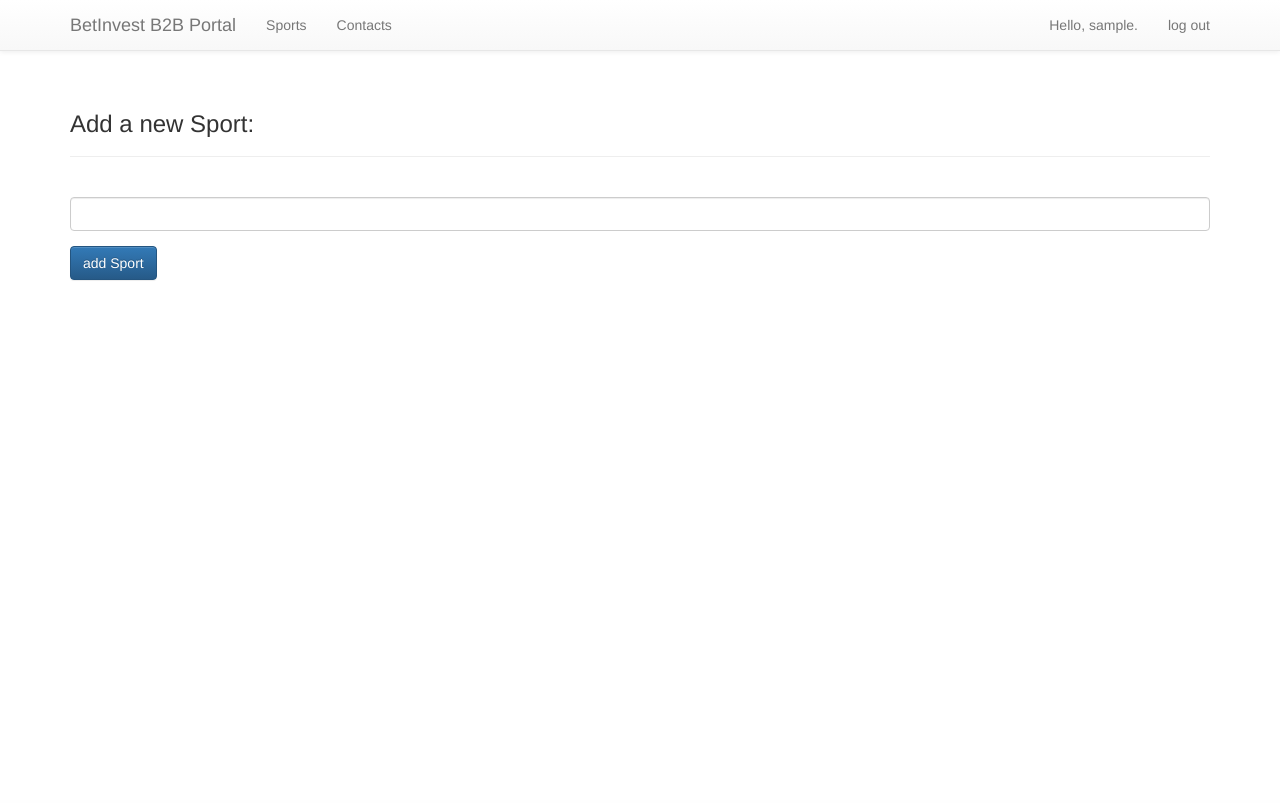
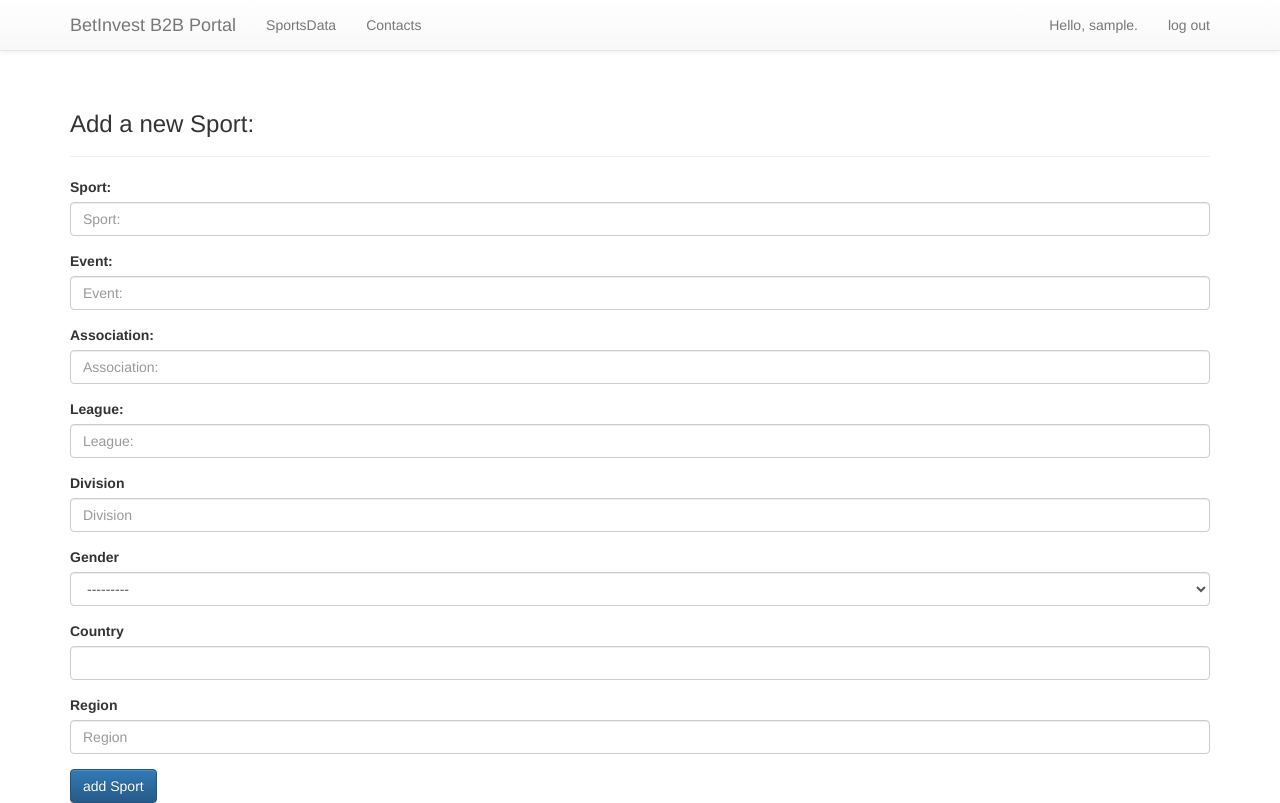
Before and after one commit to ValentynKyrylenko/betinvest_b2b_translate, a Django app: page /new_topic/ in a window 1280 px wide. Before the commit the page ends 281 px from the top, so only its background shows below. Run offline with Django 3.2, Linux system fonts and the light colour scheme; the visitor is signed in with stand-in values (Sample User, id 1); some libraries are stand-ins or nearby versions.

Commit message:
Links_added

```diff
--- a/learning_logs/forms.py
+++ b/learning_logs/forms.py
@@ -1,17 +1,43 @@
 from django import forms
 from .models import Topic, Entry
+from django.forms.widgets import SelectDateWidget, Select, CheckboxSelectMultiple
+from django_countries.widgets import CountrySelectWidget
+
+GENDER = (
+    ('M', 'Male'),
+    ('F', 'Female'),
+)
 
 
 class TopicForm(forms.ModelForm):
     class Meta:
         model = Topic
-        fields = ['text']
-        labels = {'text': ' '}
+        fields = [
+            'sport',
+            'event',
+            'asoc',
+            'league',
+            'devision',
+            'gender',
+            'country',
+            'region',
+        ]
+
+        labels = {
+            'sport': 'Sport:',
+            'event': 'Event:',
+            'asoc': 'Association:',
+            'league': 'League:',
+            'devision': 'Division',
+            'gender': 'Gender',
+            'country': 'Country',
+            'region': 'Region',
+        }
+        widgets = {'country': CountrySelectWidget()}
 
 
 class EntryForm(forms.ModelForm):
     class Meta:
         model = Entry
         fields = ['text']
-        labels = {'text': ''}
-        widgets = {'text': forms.Textarea(attrs={'cols': 80})}
+        labels = {'text': 'URL:'}
--- a/learning_logs/models.py
+++ b/learning_logs/models.py
@@ -1,22 +1,64 @@
 from django.db import models
 from django.contrib.auth.models import User
+from django_countries.fields import CountryField
+
+import django_tables2 as tables
+import django_filters
+from crispy_forms.helper import FormHelper
+from crispy_forms.bootstrap import InlineCheckboxes
+from crispy_forms.layout import Layout, Fieldset, ButtonHolder, Submit, Field, Div
+
+from django_tables2.utils import A
+from django_countries.widgets import CountrySelectWidget
+
 
 # A topic a user is learning about
 
+# Managers / Manager methods
+
+
+class TopicManager (models.Manager):
+    def event_finder(self, keyword):
+        # Self refers to the manager itself
+        return self.filter(event__icontains=keyword)
+
+# Modifying Initial Manager QuerySets
+
+
+class MaleManager(models.Manager):
+    def get_queryset(self):
+        return super(MaleManager, self).get_queryset().filter(gender='M')
+
+
+class FemaleManager(models.Manager):
+    def get_queryset(self):
+        return super(FemaleManager, self).get_queryset().filter(gender='F')
+
 
 class Topic(models.Model):
-    text = models.CharField(max_length=200)
+    sport = models.CharField(max_length=200, default='')
+    event = models.CharField(max_length=200)
+    asoc = models.CharField(max_length=200, blank=True)
+    league = models.CharField(max_length=200, blank=True)
+    devision = models.CharField(max_length=200, blank=True,)
+    gender = models.CharField(max_length=1, choices=(('M', 'Male'), ('F', 'Female')), blank=True)
+    country = CountryField(blank=True, null=True)
+    region = models.CharField(max_length=200, blank=True)
     date_added = models.DateTimeField(auto_now_add=True)
     owner = models.ForeignKey(User)
+    managers = TopicManager()
+    objects = models.Manager()
+    man = MaleManager()
+    female = FemaleManager()
 
     def __str__(self):
-        return self.text
+        return u'Sport is %s | Event is %s | Association is  %s | League is %s | Devision is %s | Gender is %s | Country is %s | Region is %s' % (self.sport, self.event, self.asoc, self.league, self.devision, self.gender, self.country, self.region)
 
 
 class Entry(models.Model):
     '''Something specific about topic'''
     topic = models.ForeignKey(Topic, on_delete=models.CASCADE)
-    text = models.TextField()
+    text = models.URLField(blank=True)
     date_added = models.DateTimeField(auto_now_add=True)
 
     class Meta:
@@ -24,4 +66,60 @@ class Entry(models.Model):
 
         def __str__(self):
             """Return a string representation of the model."""
-            return self.text[:50] + "..."
+            return self.text
+
+# Table
+
+
+class TopicTable(tables.Table):
+    sport = tables.LinkColumn('learning_logs:topic', args=[A('pk')])
+
+    class Meta:
+        model = Topic
+        # add class="paleblue" to <table> tag
+        attrs = {'class': 'paleblue'}
+        fields = (
+            'sport',
+            'event',
+            'asoc',
+            'league',
+            'devision',
+            'gender',
+            'country',
+            'region',
+        )
+
+
+# Filters
+class TopicFilter(django_filters.FilterSet):
+    sport = django_filters.CharFilter(lookup_expr='icontains')
+    event = django_filters.CharFilter(lookup_expr='icontains')
+    asoc = django_filters.CharFilter(lookup_expr='icontains')
+    league = django_filters.CharFilter(lookup_expr='icontains')
+    devision = django_filters.CharFilter(lookup_expr='icontains')
+    # country = django_filters.CharFilter(lookup_expr='icontains')
+    region = django_filters.CharFilter(lookup_expr='icontains')
+
+    class Meta:
+        model = Topic
+        fields = ['sport', 'event', 'asoc', 'league', 'devision', 'gender', 'country']
+
+
+class TopicFilterFormHelper(FormHelper):
+    form_method = 'GET'
+    form_class = 'form-inline'
+    layout = Layout(
+        Div(
+            Div('sport', css_class='col-sm-3'),
+            Div('event', css_class='col-sm-3'),
+            Div('asoc', css_class='col-sm-3'),
+            Div('league', css_class='col-sm-3'),
+            css_class='row'),
+        Div(
+            Div('gender', css_class='col-sm-3'),
+            Div('devision', css_class='col-sm-3'),
+            Div('country', css_class='col-sm-6'),
+            css_class='row'),
+
+        Div(Div(Submit('submit', 'Apply Filter', css_class='btn btn-secondary'), css_class='col-sm-3 pull-left', style='margin-top: 10px;'), css_class='row')
+    )
--- a/learning_logs/templates/learning_logs/base.html
+++ b/learning_logs/templates/learning_logs/base.html
@@ -36,7 +36,7 @@
 </div>
         <div id="navbar" class="navbar-collapse collapse">
           <ul class="nav navbar-nav">
-            <li><a href="{% url 'learning_logs:topics' %}">Sports</a></li>
+            <li><a href="{% url 'learning_logs:topics_table' %}">SportsData</a></li>
           </ul>
           <ul class="nav navbar-nav">
             <li><a href="{% url 'contacts:contacts_table' %}">Contacts</a></li>
--- a/learning_logs/templates/learning_logs/new_entry.html
+++ b/learning_logs/templates/learning_logs/new_entry.html
@@ -3,7 +3,7 @@
 
 {% block content %}
   <p><a href="{% url 'learning_logs:topic' topic.id %}">{{ topic }}</a></p>
-  <p>Add a new entry to: {{topic }}</p>
+
   <form action="{% url 'learning_logs:new_entry' topic.id %}" method='post' class="form">
        {% csrf_token %}
        {% bootstrap_form form %}
--- a/learning_logs/urls.py
+++ b/learning_logs/urls.py
@@ -1,6 +1,9 @@
 """Defines URL patterns for learning_logs."""
 from django.conf.urls import url
 from . import views
+from django.contrib.auth.decorators import login_required
+
+from learning_logs.views import TopicsTableView
 
 urlpatterns = [
     # Home view
@@ -19,4 +22,9 @@ urlpatterns = [
     url(r'^delete_entry/(?P<delete_id>\d+)/$', views.delete_entry, name='delete_entry'),
     # Delete Topic
     url(r'^delete_topic/(?P<delete_id>\d+)/$', views.delete_topic, name='delete_topic'),
+    # Display all topics in a table
+    url(r'^topics_table/$', login_required(TopicsTableView.as_view()), name='topics_table'),
+    # Editinng topic
+    url(r'^edit_topic/(?P<record_id>\d+)/$', views.edit_topic, name='edit_topic'),
+
 ]
--- a/learning_logs/views.py
+++ b/learning_logs/views.py
@@ -11,6 +11,15 @@ from .forms import EntryForm
 # Counting objects
 from django.db.models import Count
 
+# Tables
+from django_tables2 import RequestConfig
+from django.views.generic import TemplateView
+from django_tables2 import SingleTableView
+from .models import TopicTable, TopicFilter, TopicFilterFormHelper
+
+# Permission
+from django.contrib.auth.decorators import permission_required
+
 
 def index(request):
     '''Home page for learning_log'''
@@ -21,11 +30,7 @@ def index(request):
 
 @login_required
 def topics(request):
-    # Show only the topics created by user
-    #topics = Topic.objects.annotate(n_ent=Count('entry')).filter(owner=request.user).order_by('text')
-    topics = Topic.objects.annotate(n_ent=Count('entry')).order_by('text')
-    # topics = Topic.objects.order_by('date_added')
-    # Total number of entries
+    topics = Topic.objects.annotate(n_ent=Count('entry'))
     total_entries = Entry.objects.count()
     context = {'topics': topics, 'total_entries': total_entries}
     return render(request, 'learning_logs/topics.html', context)
@@ -36,8 +41,8 @@ def topic(request, topic_id):
     '''Show one topic'''
     topic = Topic.objects.get(id=topic_id)
     # Make sure the topic belongs to the current user.
-    #if topic.owner != request.user:
-        #raise Http404
+    # if topic.owner != request.user:
+    #raise Http404
     entries = topic.entry_set.order_by('-date_added')
     context = {'topic': topic, 'entries': entries}
     return render(request, 'learning_logs/topic.html', context)
@@ -57,9 +62,28 @@ def new_topic(request):
             new_topic.owner = request.user
             new_topic.save()
             # unction determines the URL from a named URL pattern
-            return HttpResponseRedirect(reverse('learning_logs:topics'))
+            return HttpResponseRedirect(reverse('learning_logs:topics_table'))
     context = {'form': form}
     return render(request, 'learning_logs/new_topic.html', context)
+
+
+#@login_required
+@permission_required('learning_logs.change_topic')
+def edit_topic(request, record_id):
+    """Edit an existing topic."""
+    topic = Topic.objects.get(id=record_id)
+    if request.method != 'POST':
+        # Initial request; pre-fill form with the current entry.
+        form = TopicForm(instance=topic)
+    else:
+        # POST data submitted; process data.
+        form = TopicForm(instance=topic, data=request.POST)
+        if form.is_valid():
+            form.save()
+            return HttpResponseRedirect(reverse('learning_logs:topic',
+                                                args=[topic.id]))
+    context = {'topic': topic, 'form': form}
+    return render(request, 'learning_logs/edit_topic.html', context)
 
 
 @login_required
@@ -87,8 +111,8 @@ def edit_entry(request, entry_id):
     entry = Entry.objects.get(id=entry_id)
     topic = entry.topic
     # check for user
-    #if topic.owner != request.user:
-        #raise Http404
+    # if topic.owner != request.user:
+    #raise Http404
     if request.method != 'POST':
         # Initial request; pre-fill form with the current entry.
         form = EntryForm(instance=entry)
@@ -118,4 +142,32 @@ def delete_topic(request, delete_id):
     item = Topic.objects.get(id=delete_id)
     item.delete()
 
-    return HttpResponseRedirect(reverse('learning_logs:topics'))
+    return HttpResponseRedirect(reverse('learning_logs:topics_table'))
+
+# Tables--------------------------------------------------------------------------
+
+
+class PagedFilteredTableView(SingleTableView):
+    filter_class = None
+    formhelper_class = None
+    context_filter_name = 'filter'
+
+    def get_queryset(self, **kwargs):
+        qs = super(PagedFilteredTableView, self).get_queryset()
+        self.filter = self.filter_class(self.request.GET, queryset=qs)
+        self.filter.form.helper = self.formhelper_class()
+        return self.filter.qs
+
+    def get_context_data(self, **kwargs):
+        context = super(PagedFilteredTableView, self).get_context_data()
+        context[self.context_filter_name] = self.filter
+        return context
+
+
+class TopicsTableView(PagedFilteredTableView):
+    model = Topic
+    table_class = TopicTable
+    template_name = 'learning_logs/topics_table.html'
+    paginate_by = 8
+    filter_class = TopicFilter
+    formhelper_class = TopicFilterFormHelper
```
Also changed, not shown: contacts/models.py (+7 -3 lines), learning_logs/templates/learning_logs/edit_topic.html (added, +14 -0 lines), learning_logs/templates/learning_logs/index.html (+1 -18 lines), learning_logs/templates/learning_logs/topic.html (+77 -20 lines), learning_logs/templates/learning_logs/topics_table.html (added, +24 -0 lines), learning_logs/migrations/0004_auto_20170529_1407.py (added), learning_logs/migrations/0005_auto_20170529_1457.py (added), learning_logs/migrations/0006_auto_20170530_0916.py (added).
